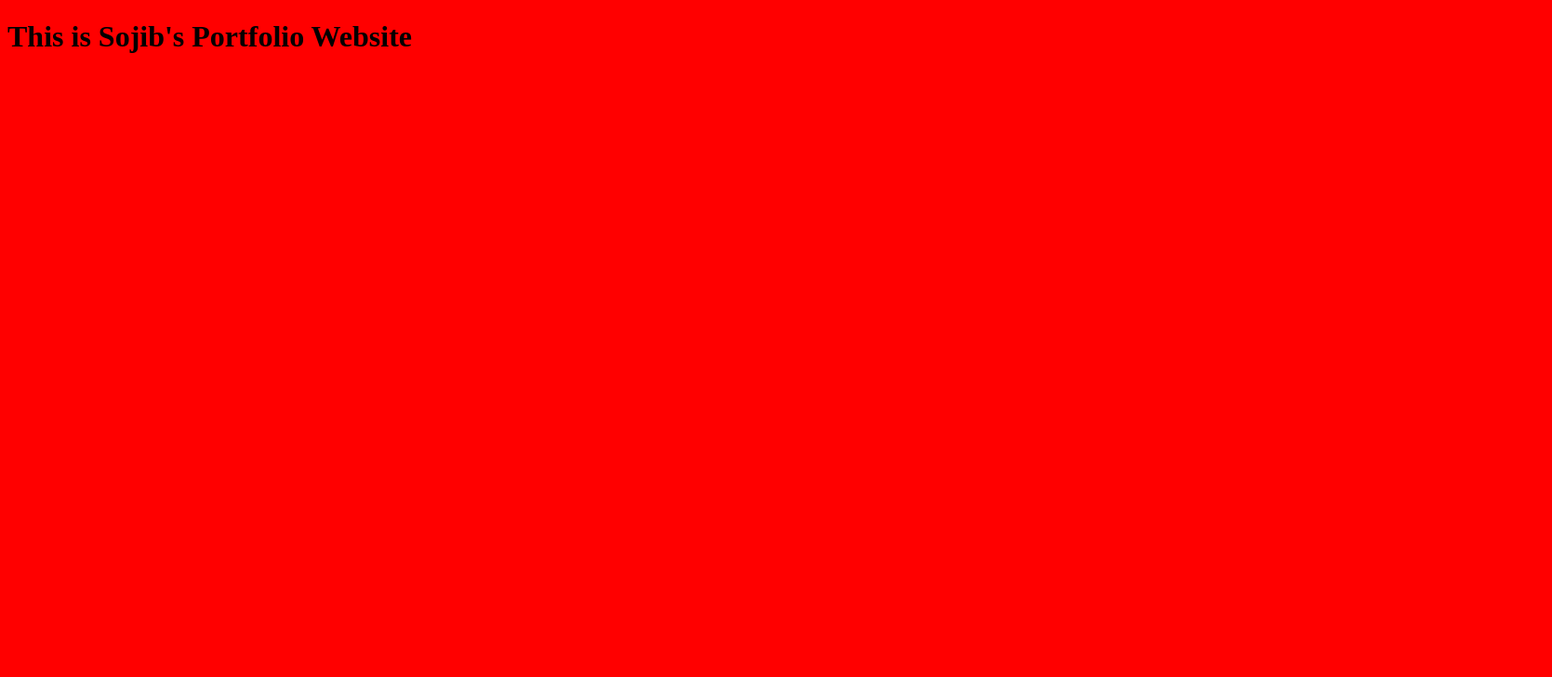
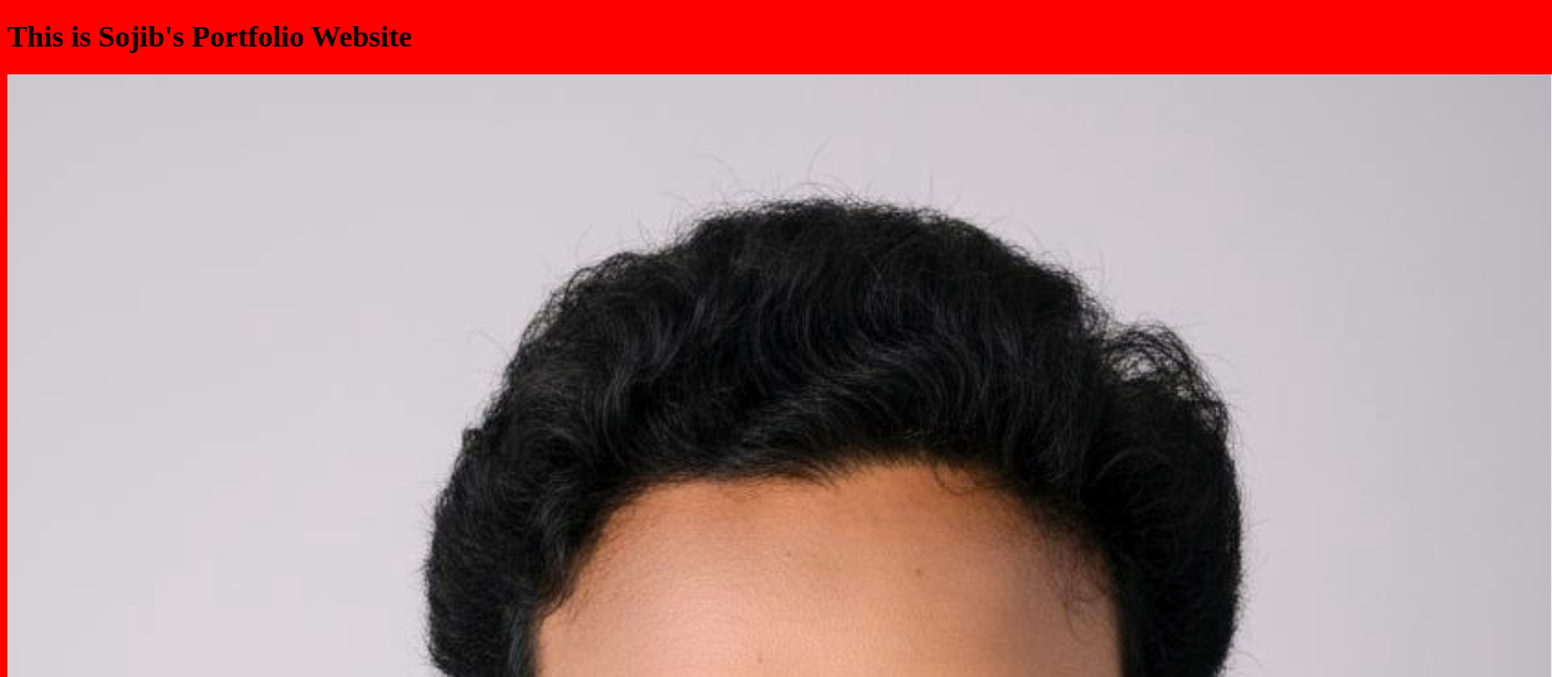
Before and after one commit to Sojibor/personal-protfolio, a plain HTML site: page index.html in a window 1280 px wide. Shown: the top 728 px of the page at 93% size, 1669 px wide, since content can reach past the window. Drawn offline with Linux system fonts and the light colour scheme.

Commit message:
image Added

```diff
--- a/index.html
+++ b/index.html
@@ -8,5 +8,6 @@
 </head>
 <body>
     <h1>This is Sojib's Portfolio Website</h1>
+    <img src="images/Sojibor Rahman.jpg" alt="">
 </body>
 </html>
```
Also changed, not shown: images/Sojibor Rahman.jpg (added).
